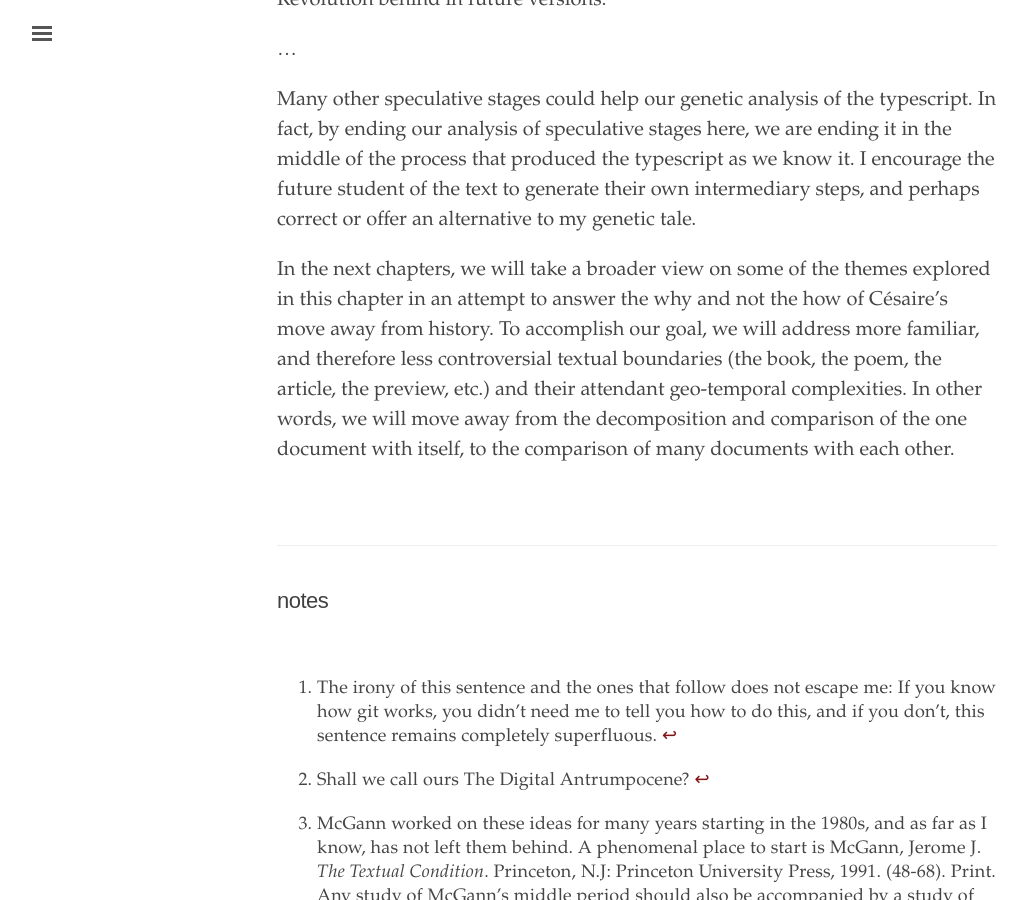
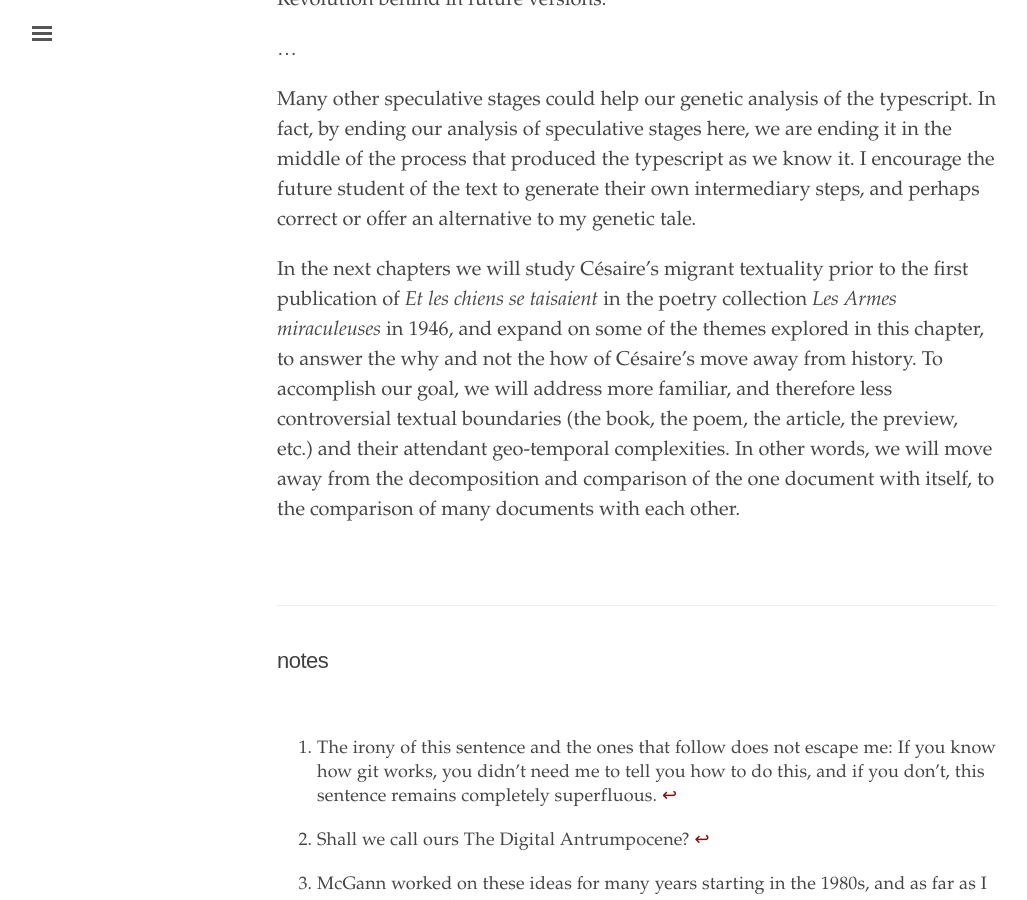
Before and after one commit to elotroalex/record, a Jekyll site: the page built from _chapters/02-pencil.md, in a window 1280 px wide and 900 px high, scrolled down 28467 px. Shown: the whole window, without its empty margins (3-1030 px from the left). Built offline with Jekyll 4.4.1, drawn with Linux system fonts in a browser that asks for light colours.

Commit message:
revised last paragraph

```diff
--- a/_chapters/02-pencil.md
+++ b/_chapters/02-pencil.md
@@ -291,7 +291,7 @@ The structure of the final act echoes the overall structure of "The Scaffold," a
 
 Many other speculative stages could help our genetic analysis of the typescript. In fact, by ending our analysis of speculative stages here, we are ending it in the middle of the process that produced the typescript as we know it. I encourage the future student of the text to generate their own intermediary steps, and perhaps correct or offer an alternative to my genetic tale.
 
-In the next chapters, we will take a broader view on some of the themes explored in this chapter in an attempt to answer the why and not the how of Césaire's move away from history. To accomplish our goal, we will address more familiar, and therefore less controversial textual boundaries (the book, the poem, the article, the preview, etc.) and their attendant geo-temporal complexities. In other words, we will move away from the decomposition and comparison of the one document with itself, to the comparison of many documents with each other.
+In the next chapters we will study Césaire's migrant textuality prior to the first publication of *Et les chiens se taisaient* in the poetry collection *Les Armes miraculeuses* in 1946, and expand on some of the themes explored in this chapter, to answer the why and not the how of Césaire's move away from history. To accomplish our goal, we will address more familiar, and therefore less controversial textual boundaries (the book, the poem, the article, the preview, etc.) and their attendant geo-temporal complexities. In other words, we will move away from the decomposition and comparison of the one document with itself, to the comparison of many documents with each other.
 
 <br>
 
```
